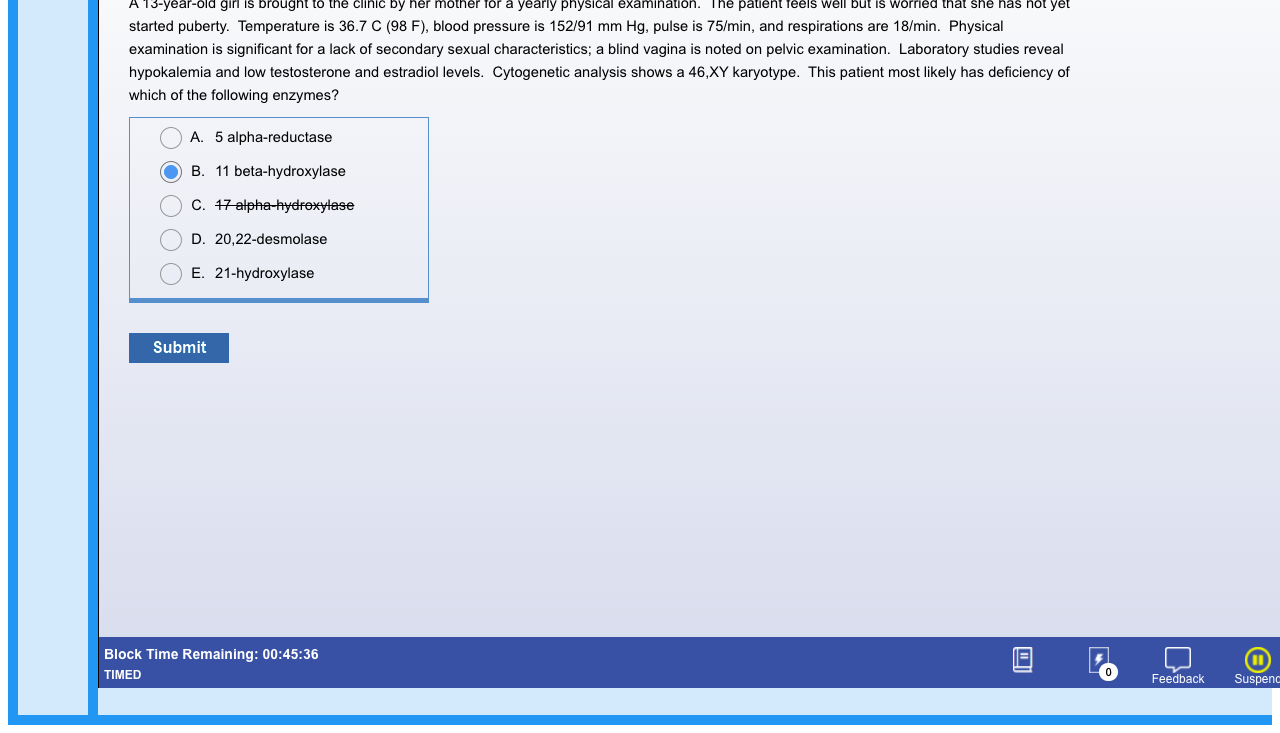
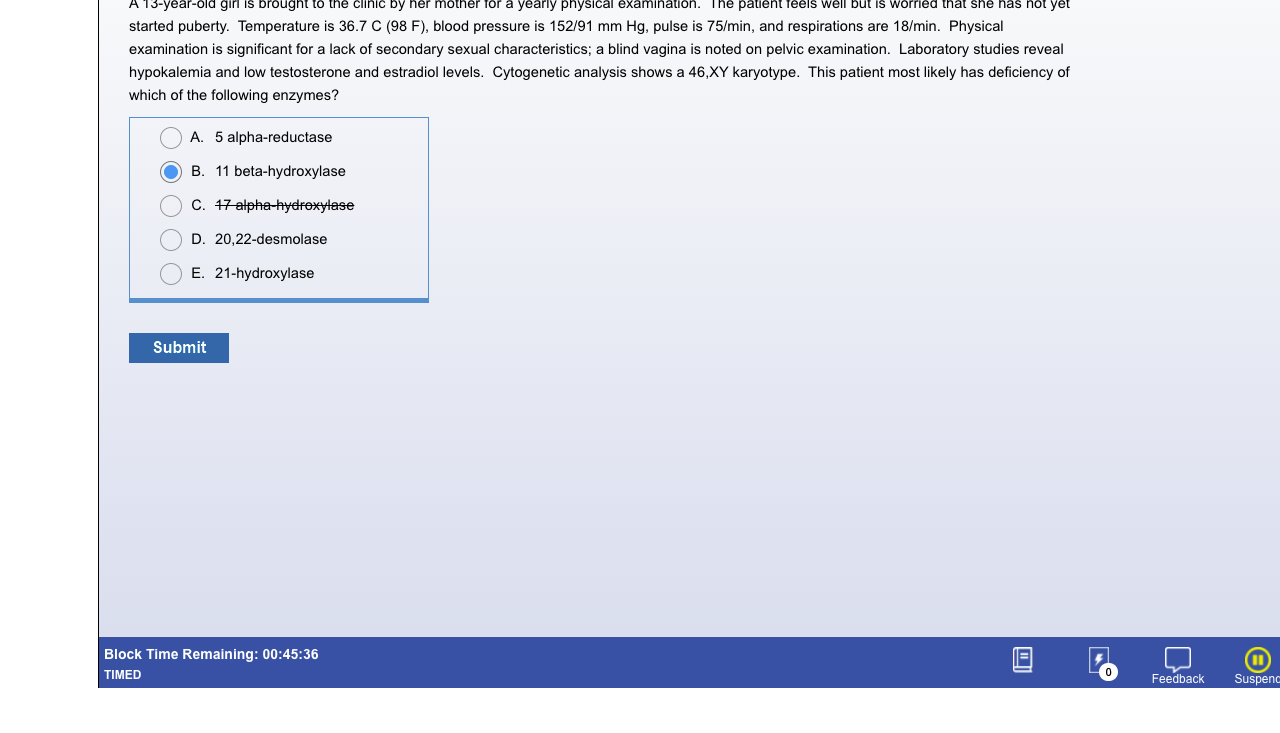
Before and after one commit to uworld-client/uworld-client.github.io, a plain HTML site: page index.html in a window 1280 px wide. Shown: the part 121-854 px from the top of the page. Drawn offline with Linux system fonts and the light colour scheme.

Commit message:
Update index.html

```diff
--- a/index.html
+++ b/index.html
@@ -13,7 +13,7 @@
     'menu main main main main main'
     'menu main main main main main';
   grid-gap: 10px;
-  background-color: #2196F3;
+  background-color: #FFFFFF;
   padding: 10px;
 }
 
```
